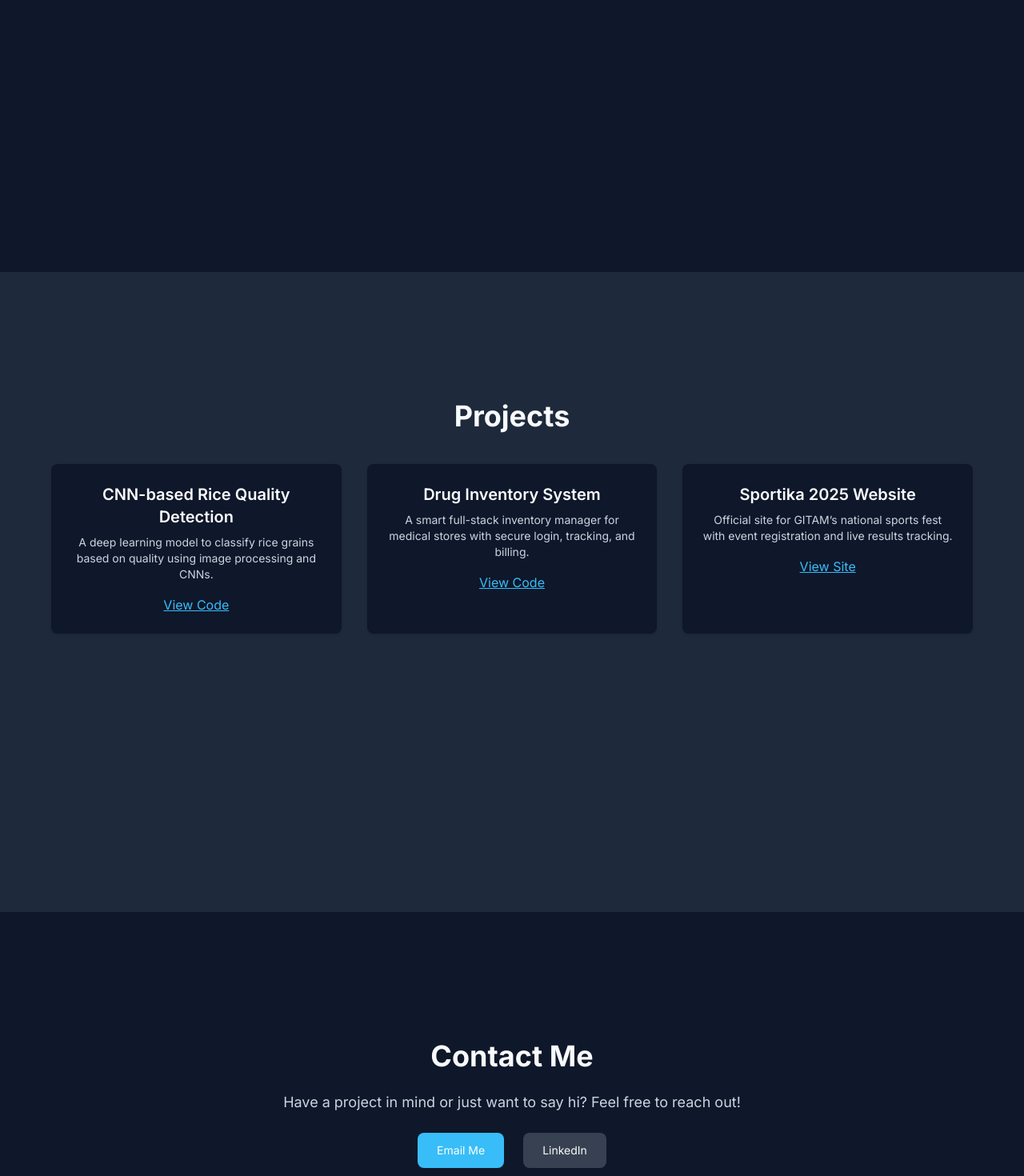
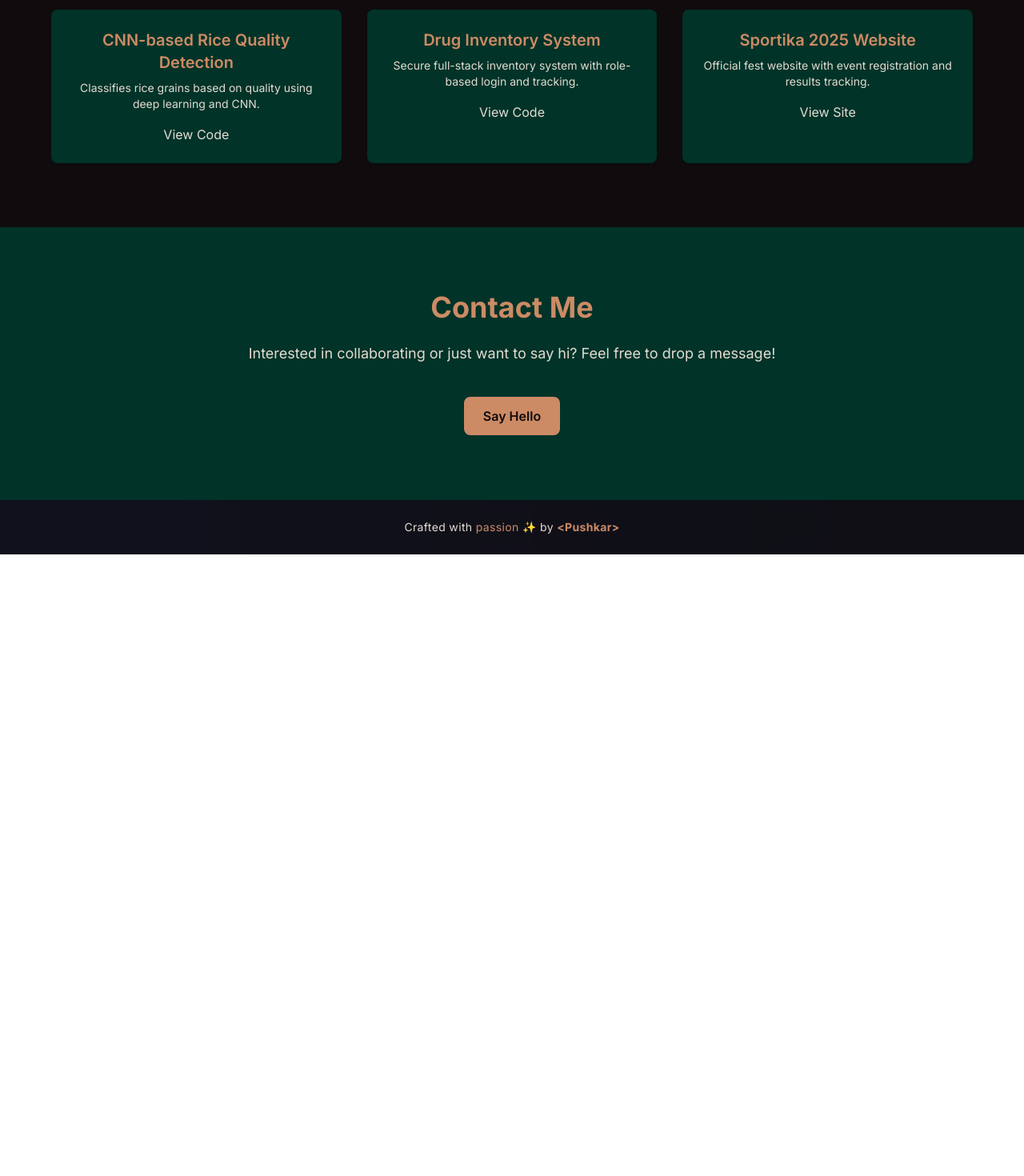
Before and after one commit to pdesai7245/pushkar-portfolio, a React (Create React App) app: page / in a window 1280 px wide. Shown: the part 1100-2570 px from the top of the page at 80% size. After the commit the page ends 1793 px from the top, so only its background shows below. Built offline with nearby package versions, Linux system fonts and the light colour scheme.

Commit message:
Applied full custom color palette across all sections

```diff
--- a/src/App.js
+++ b/src/App.js
@@ -17,13 +17,13 @@ function App() {
       {/* Hero Section */}
       <motion.section
         id="home"
-        className="pt-24 flex flex-col items-center justify-center h-[80vh] text-center z-10 relative"
+        className="pt-24 flex flex-col items-center justify-center h-[80vh] text-center bg-darkmaroon text-cream z-10 relative"
         initial={{ opacity: 0, y: 30 }}
         animate={{ opacity: 1, y: 0 }}
         transition={{ duration: 1 }}
       >
         <motion.h1
-          className="text-5xl font-bold"
+          className="text-5xl font-bold text-tan"
           initial={{ opacity: 0 }}
           animate={{ opacity: 1 }}
           transition={{ duration: 1, delay: 0.3 }}
--- a/src/components/About.js
+++ b/src/components/About.js
@@ -2,10 +2,7 @@ import { motion } from "framer-motion";
 
 function About() {
   return (
-    <section
-      id="about"
-      className="bg-[#0f172a] text-[#f8fafc] py-40 px-6 min-h-screen"
-    >
+    <section id="about" className="bg-forest text-cream py-20 px-6">
       <motion.div
         className="max-w-4xl mx-auto text-center"
         initial={{ opacity: 0, y: 60 }}
--- a/src/components/Contact.js
+++ b/src/components/Contact.js
@@ -4,35 +4,26 @@ function Contact() {
   return (
     <section
       id="contact"
-      className="bg-[#0f172a] text-[#f8fafc] py-40 px-6 min-h-screen"
+      className="bg-forest text-cream py-20 px-6 scroll-mt-24"
     >
       <motion.div
         className="max-w-4xl mx-auto text-center"
-        initial={{ opacity: 0, y: 60 }}
+        initial={{ opacity: 0, y: 50 }}
         whileInView={{ opacity: 1, y: 0 }}
-        transition={{ duration: 0.9 }}
+        transition={{ duration: 0.8 }}
         viewport={{ once: true }}
       >
-        <h2 className="text-4xl font-bold mb-6">Contact Me</h2>
-        <p className="mb-6 text-lg text-[#cbd5e1]">
-          Have a project in mind or just want to say hi? Feel free to reach out!
+        <h2 className="text-4xl font-bold mb-6 text-tan">Contact Me</h2>
+        <p className="text-lg mb-6">
+          Interested in collaborating or just want to say hi? Feel free to drop
+          a message!
         </p>
-        <div className="flex flex-col sm:flex-row justify-center gap-6 text-sm">
-          <a
-            href="mailto:your.email@example.com"
-            className="bg-[#38bdf8] hover:bg-[#0ea5e9] text-white px-6 py-3 rounded-lg transition"
-          >
-            Email Me
-          </a>
-          <a
-            href="https://linkedin.com/in/yourlinkedin"
-            target="_blank"
-            rel="noopener noreferrer"
-            className="bg-gray-700 hover:bg-gray-800 px-6 py-3 rounded-lg"
-          >
-            LinkedIn
-          </a>
-        </div>
+        <a
+          href="mailto:pushkar@example.com"
+          className="inline-block mt-4 px-6 py-3 bg-tan text-darkmaroon font-semibold rounded-lg hover:bg-cream hover:text-darkmaroon transition"
+        >
+          Say Hello
+        </a>
       </motion.div>
     </section>
   );
--- a/src/components/Footer.js
+++ b/src/components/Footer.js
@@ -3,15 +3,15 @@ import { motion } from "framer-motion";
 function Footer() {
   return (
     <motion.footer
-      className="bg-[#0f172a]/80 backdrop-blur border-t border-[#1e293b] text-center py-6 text-[#cbd5e1] text-sm"
+      className="bg-darkmaroon/80 backdrop-blur border-t border-forest text-center py-6 text-cream text-sm"
       initial={{ opacity: 0, y: 40 }}
       whileInView={{ opacity: 1, y: 0 }}
       transition={{ duration: 0.8 }}
       viewport={{ once: true }}
     >
       <p className="tracking-wide">
-        Crafted with <span className="text-pink-400">passion</span> ✨ by{" "}
-        <span className="text-[#38bdf8] font-bold">&lt;Pushkar&gt;</span>
+        Crafted with <span className="text-tan">passion</span> ✨ by{" "}
+        <span className="text-tan font-bold">&lt;Pushkar&gt;</span>
       </p>
     </motion.footer>
   );
--- a/src/components/Projects.js
+++ b/src/components/Projects.js
@@ -4,59 +4,80 @@ function Projects() {
   return (
     <section
       id="projects"
-      className="bg-[#1e293b] text-[#f8fafc] py-40 px-6 min-h-screen"
+      className="bg-darkmaroon text-cream py-20 px-6 scroll-mt-24"
     >
       <div className="max-w-6xl mx-auto text-center">
         <motion.h2
-          className="text-4xl font-bold mb-10"
-          initial={{ opacity: 0, y: 60 }}
+          className="text-4xl font-bold mb-10 text-tan"
+          initial={{ opacity: 0, y: 40 }}
           whileInView={{ opacity: 1, y: 0 }}
-          transition={{ duration: 0.9 }}
+          transition={{ duration: 0.8 }}
           viewport={{ once: true }}
         >
           Projects
         </motion.h2>
-
         <div className="grid grid-cols-1 sm:grid-cols-2 lg:grid-cols-3 gap-8">
-          {[
-            {
-              title: "CNN-based Rice Quality Detection",
-              desc: "A deep learning model to classify rice grains based on quality using image processing and CNNs.",
-              link: "#",
-              label: "View Code"
-            },
-            {
-              title: "Drug Inventory System",
-              desc: "A smart full-stack inventory manager for medical stores with secure login, tracking, and billing.",
-              link: "#",
-              label: "View Code"
-            },
-            {
-              title: "Sportika 2025 Website",
-              desc: "Official site for GITAM’s national sports fest with event registration and live results tracking.",
-              link: "#",
-              label: "View Site"
-            },
-          ].map((proj, i) => (
+          {/* Project 1 */}
           <motion.div
-              key={proj.title}
-              className="bg-[#0f172a] p-6 rounded-lg shadow hover:shadow-xl transition"
+            className="bg-forest p-6 rounded-lg shadow hover:shadow-xl transition"
             whileHover={{ scale: 1.05 }}
-              initial={{ opacity: 0, y: 60 }}
+            initial={{ opacity: 0, y: 50 }}
             whileInView={{ opacity: 1, y: 0 }}
-              transition={{ duration: 0.7, delay: 0.1 * i }}
+            transition={{ duration: 0.5 }}
             viewport={{ once: true }}
           >
-              <h3 className="text-xl font-semibold mb-2">{proj.title}</h3>
-              <p className="text-sm mb-4 text-[#cbd5e1]">{proj.desc}</p>
-              <a
-                href={proj.link}
-                className="text-[#38bdf8] hover:text-[#0ea5e9] underline"
-              >
-                {proj.label}
+            <h3 className="text-xl font-semibold mb-2 text-tan">
+              CNN-based Rice Quality Detection
+            </h3>
+            <p className="text-sm mb-4">
+              Classifies rice grains based on quality using deep learning and
+              CNN.
+            </p>
+            <a href="#" className="text-cream hover:underline">
+              View Code
             </a>
           </motion.div>
-          ))}
+
+          {/* Project 2 */}
+          <motion.div
+            className="bg-forest p-6 rounded-lg shadow hover:shadow-xl transition"
+            whileHover={{ scale: 1.05 }}
+            initial={{ opacity: 0, y: 50 }}
+            whileInView={{ opacity: 1, y: 0 }}
+            transition={{ duration: 0.5 }}
+            viewport={{ once: true }}
+          >
+            <h3 className="text-xl font-semibold mb-2 text-tan">
+              Drug Inventory System
+            </h3>
+            <p className="text-sm mb-4">
+              Secure full-stack inventory system with role-based login and
+              tracking.
+            </p>
+            <a href="#" className="text-cream hover:underline">
+              View Code
+            </a>
+          </motion.div>
+
+          {/* Project 3 */}
+          <motion.div
+            className="bg-forest p-6 rounded-lg shadow hover:shadow-xl transition"
+            whileHover={{ scale: 1.05 }}
+            initial={{ opacity: 0, y: 50 }}
+            whileInView={{ opacity: 1, y: 0 }}
+            transition={{ duration: 0.5 }}
+            viewport={{ once: true }}
+          >
+            <h3 className="text-xl font-semibold mb-2 text-tan">
+              Sportika 2025 Website
+            </h3>
+            <p className="text-sm mb-4">
+              Official fest website with event registration and results tracking.
+            </p>
+            <a href="#" className="text-cream hover:underline">
+              View Site
+            </a>
+          </motion.div>
         </div>
       </div>
     </section>
--- a/src/index.css
+++ b/src/index.css
@@ -53,7 +53,7 @@ body {
   left: 10%;
   width: 300px;
   height: 300px;
-  background: radial-gradient(circle at 30% 30%, #38bdf8, #1e3a8a);
+  background: radial-gradient(circle at 30% 30%, #CC8B65, #100C0D);
   opacity: 0.25;
   filter: blur(80px);
   border-radius: 50%;
--- a/tailwind.config.js
+++ b/tailwind.config.js
@@ -3,10 +3,16 @@ module.exports = {
   content: ["./src/**/*.{js,jsx,ts,tsx}"],
   theme: {
     extend: {
+      colors: {
+        cream: "#E3DCD2",
+        tan: "#CC8B65",
+        forest: "#013328",
+        darkmaroon: "#100C0D",
+      },
       fontFamily: {
         inter: ['Inter', 'sans-serif'],
       },
     },
   },
   plugins: [],
-}
+};
```
Lines whose indentation alone changed are shown as unchanged.
